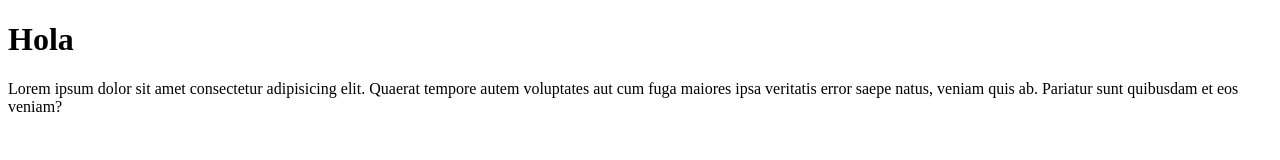
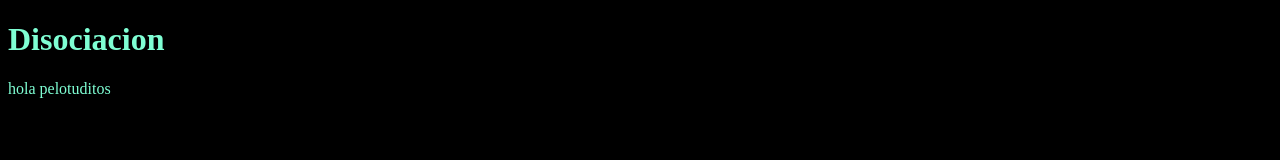
Before and after one commit to disociacion/disociacion.github.io, a plain HTML site: page index.html in a window 1280 px wide. Drawn offline with Linux system fonts and the light colour scheme.

Commit message:
add styles file

```diff
--- a/index.html
+++ b/index.html
@@ -3,10 +3,11 @@
 <head>
     <meta charset="UTF-8">
     <meta name="viewport" content="width=device-width, initial-scale=1.0">
-    <title>Sitio web</title>
+    <title>homepage</title>
+    <link rel="stylesheet" href="style.css">
 </head>
 <body>
-    <h1>Hola</h1>
-    <p>Lorem ipsum dolor sit amet consectetur adipisicing elit. Quaerat tempore autem voluptates aut cum fuga maiores ipsa veritatis error saepe natus, veniam quis ab. Pariatur sunt quibusdam et eos veniam?</p>
+    <h1>Disociacion</h1>
+    <p>hola pelotuditos</p>
 </body>
 </html>
--- /dev/null
+++ b/style.css
@@ -0,0 +1,4 @@
+body{
+    background-color: black;
+    color: aquamarine;
+}
```
